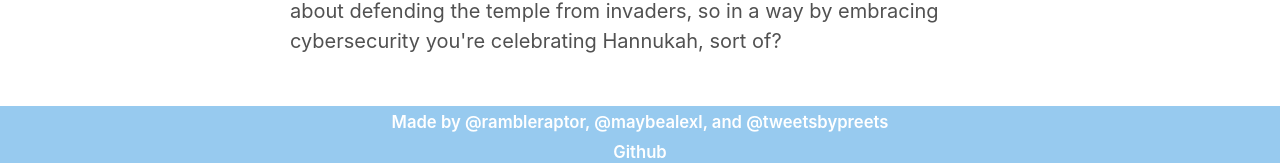
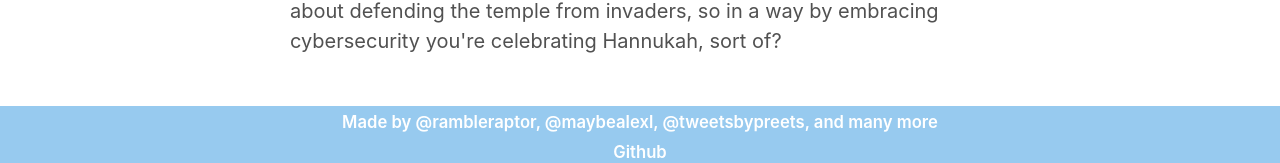
Before and after one commit to rambleraptor/christmastechsupport, a Jekyll site: the page built from index.md, in a window 1280 px wide and 900 px high, scrolled down 2576 px. Shown: the part 734-897 px from the top of the window. Built offline with Jekyll 4.4.1, drawn with Linux system fonts in a browser that asks for light colours.

Commit message:
Contributors list

```diff
--- a/_layouts/default.html
+++ b/_layouts/default.html
@@ -15,7 +15,7 @@
     {{ content }}
 
     <footer class="footer">
-      <small>Made by <a href="https://www.twitter.com/rambleraptor">@rambleraptor</a>, <a href="https://www.twitter.com/maybealexl">@maybealexl</a>, and <a href="https://www.twitter.com/tweetsbypreets">@tweetsbypreets</a></small>
+      <small>Made by <a href="https://www.twitter.com/rambleraptor">@rambleraptor</a>, <a href="https://www.twitter.com/maybealexl">@maybealexl</a>, <a href="https://www.twitter.com/tweetsbypreets">@tweetsbypreets</a>, and <a href="https://www.github.com/rambleraptor/christmastechsuppport/blob/gh-pages/CONTRIBUTORS">many more</a></small>
       <br>
       <small><a href="https://www.github.com/rambleraptor/christmastechsupport">Github</a></small>
     </footer>
```
Also changed, not shown: 1 other file.
